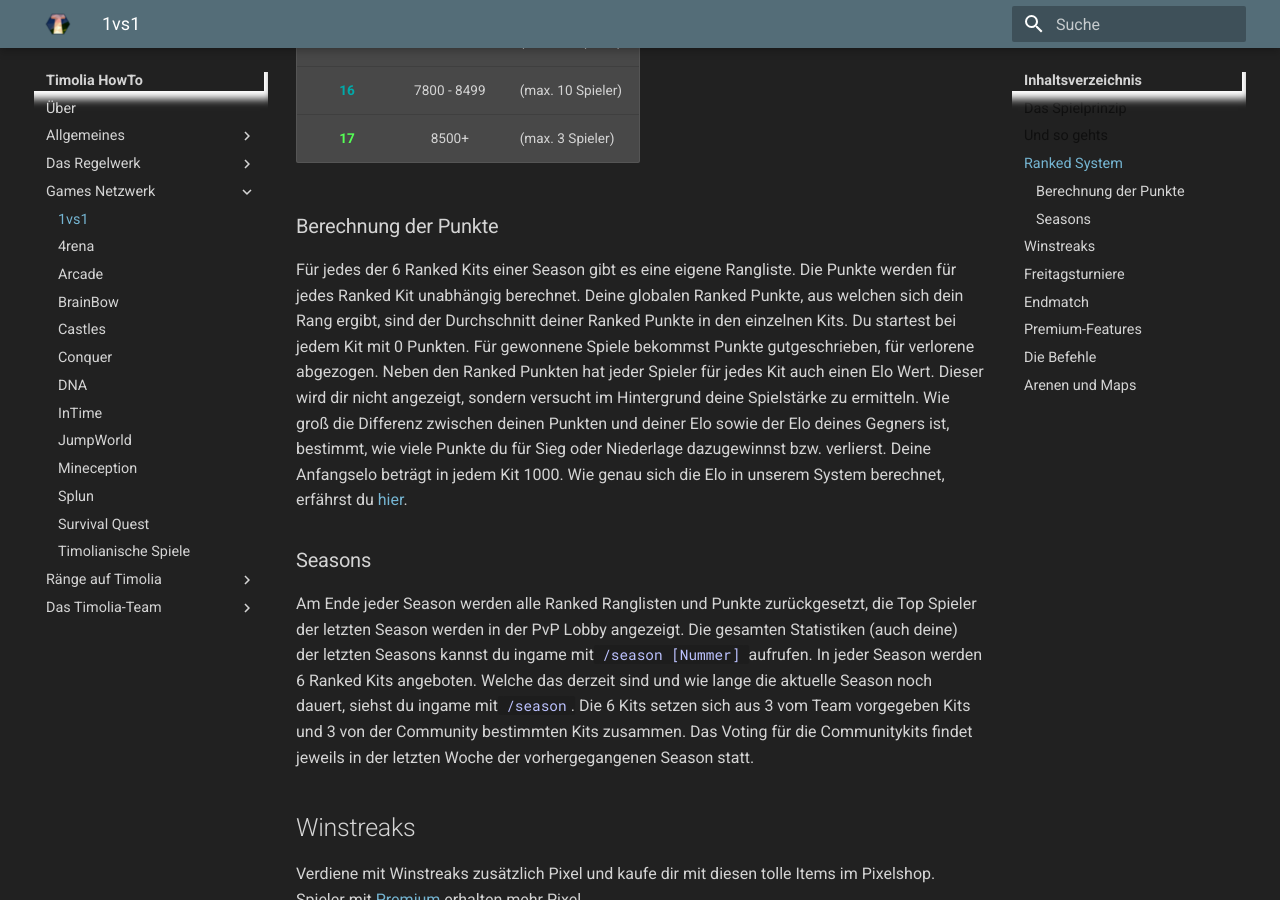
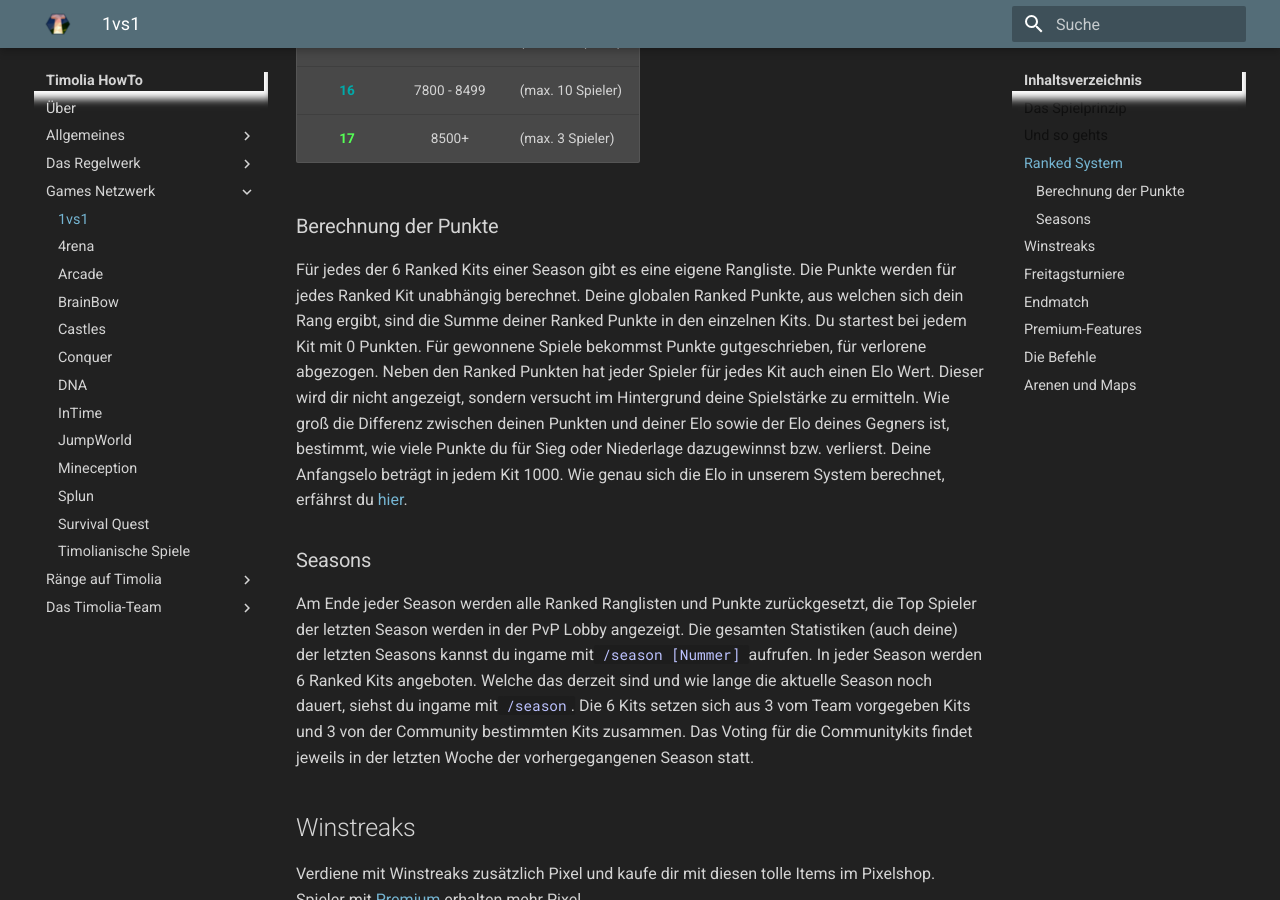
Before and after one commit to TimoliaDE/HowTo, an MkDocs documentation site: the page built from docs/games/1vs1.md, in a window 1280 px wide and 900 px high, scrolled down 2626 px. Built offline with MkDocs 1.6.1 and Material for MkDocs 9.7.7, drawn with Linux system fonts in a browser that asks for light colours; old or Windows-style settings are respelled for this version of MkDocs.

Commit message:
Global Elo Summe

```diff
--- a/docs/games/1vs1.md
+++ b/docs/games/1vs1.md
@@ -57,7 +57,7 @@ So können nur 3 Spieler gleichzeitig Rang 17 sein, auch wenn mehr als 3 Spieler
 
 ### Berechnung der Punkte
 Für jedes der 6 Ranked Kits einer Season gibt es eine eigene Rangliste. Die Punkte werden für jedes Ranked Kit unabhängig berechnet.
-Deine globalen Ranked Punkte, aus welchen sich dein Rang ergibt, sind der Durchschnitt deiner Ranked Punkte in den einzelnen Kits.
+Deine globalen Ranked Punkte, aus welchen sich dein Rang ergibt, sind die Summe deiner Ranked Punkte in den einzelnen Kits.
 Du startest bei jedem Kit mit 0 Punkten. Für gewonnene Spiele bekommst Punkte gutgeschrieben, für verlorene abgezogen. Neben den Ranked Punkten hat jeder Spieler für jedes Kit auch einen Elo Wert.
 Dieser wird dir nicht angezeigt, sondern versucht im Hintergrund deine Spielstärke zu ermitteln. Wie groß die Differenz zwischen deinen Punkten und deiner Elo sowie der Elo deines Gegners ist, bestimmt, wie viele Punkte du für Sieg oder Niederlage dazugewinnst bzw. verlierst.
 Deine Anfangselo beträgt in jedem Kit 1000. Wie genau sich die Elo in unserem System berechnet, erfährst du [hier](https://de.wikipedia.org/wiki/Elo-Zahl).
```
